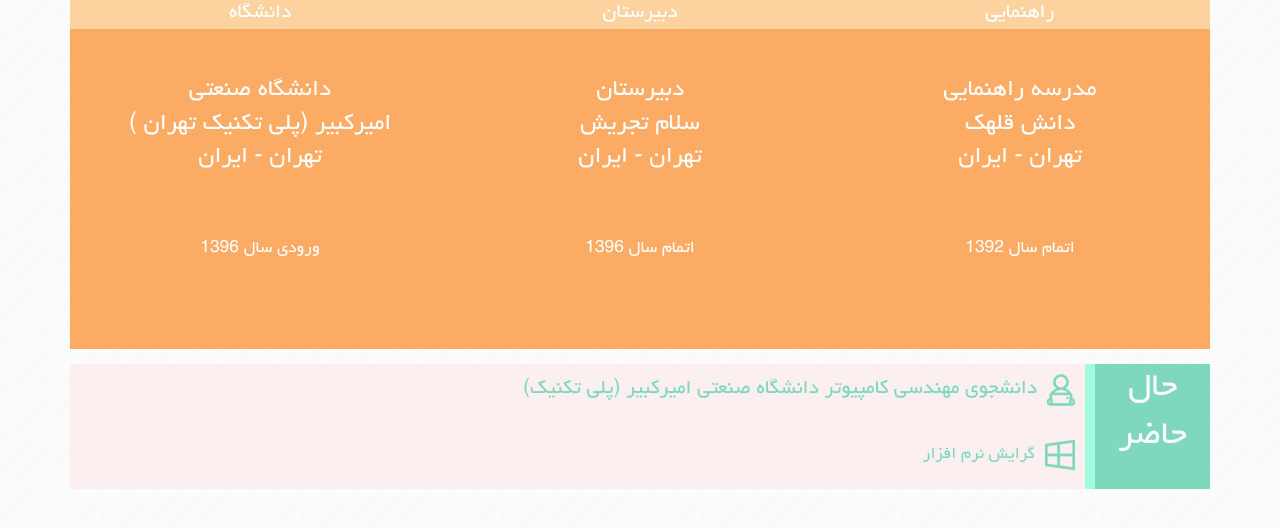
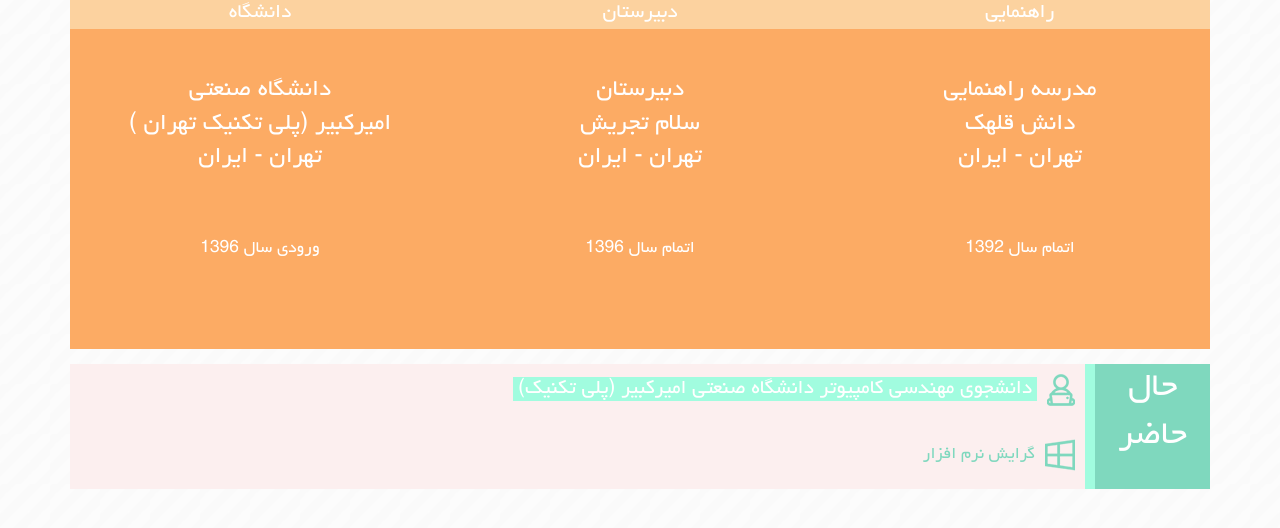
Before and after one commit to haditabatabaei/personalPortfolio, a PHP site: page /education.html in a window 1280 px wide, with the pointer over the restyled element. Shown: the part 66-594 px from the top of the page. Run offline with PHP 8.4, Linux system fonts and the light colour scheme.

Commit message:
educational footer hover option

```diff
--- a/assets/css/educational.css
+++ b/assets/css/educational.css
@@ -115,6 +115,10 @@
 
 #footerInfo h5 span:hover {
     font-size: 24px;
+    background-color: #a1fcdf;
+    padding-right: 5px;
+    padding-left: 5px;
+    color: white;
 }
 
 .minSmallWidth {
```
